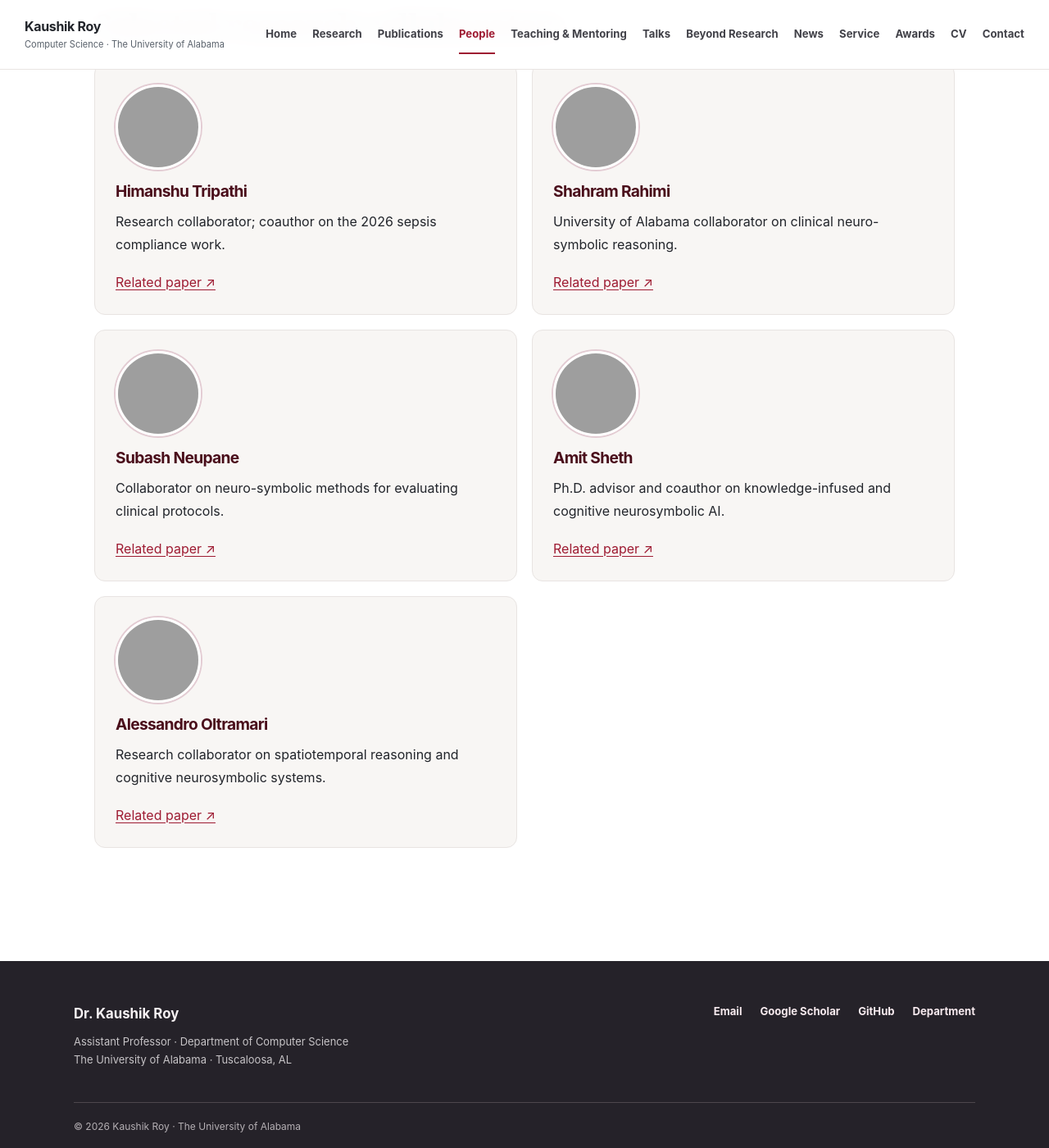
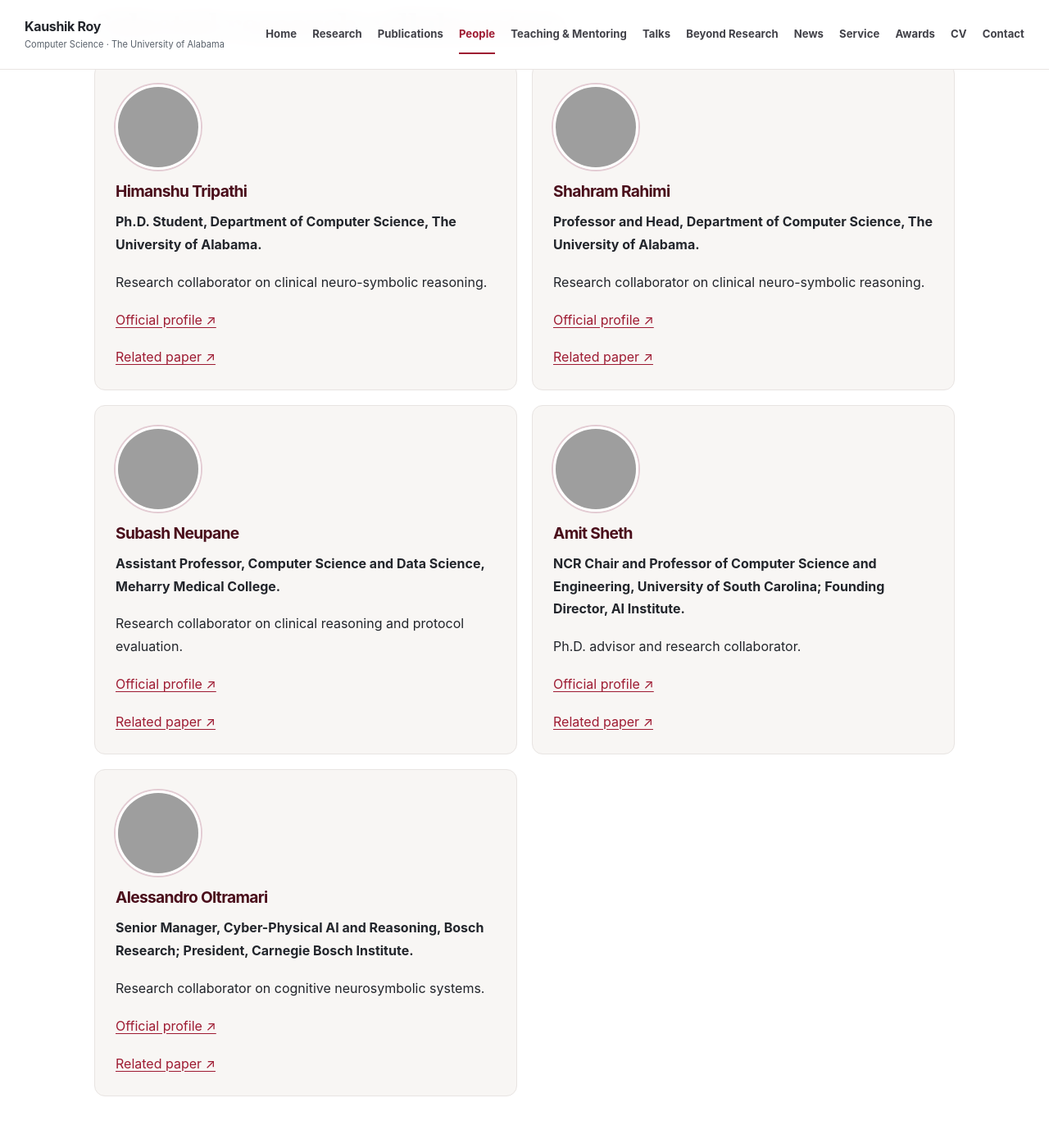
Before and after one commit to kauroy1994/home, a Jekyll site: the page built from _pages/people.md, in a window 1280 px wide and 1400 px high, scrolled down 1354 px, cut to the strip 0-1400 px from the top of the window. Shown: the whole strip at 82% size. Built offline with Jekyll 4.4.1, drawn with Linux system fonts in a browser that asks for light colours; grey boxes are pictures that could not be loaded.

Commit message:
Add current official titles and institutional affiliations to research collaborator profiles

```diff
--- a/_pages/people.md
+++ b/_pages/people.md
@@ -23,9 +23,9 @@ I am affiliated with the <a href="https://sites.ua.edu/brains/">BRAINS Lab</a> (
 ## Selected research collaborators
 
 <div class="mini-grid">
-  <div class="info-card collaborator-card"><img src="https://raw.githubusercontent.com/kauroy1994/AAAI-Symposium-Concept/main/assets/organizers/himanshu-tripathi.jpg" alt="Portrait of Himanshu Tripathi" loading="lazy" onerror="this.style.display='none'"><h3>Himanshu Tripathi</h3><p>Research collaborator; coauthor on the 2026 sepsis compliance work.</p><p><a href="https://arxiv.org/abs/2608.13617">Related paper ↗</a></p></div>
-  <div class="info-card collaborator-card"><img src="https://raw.githubusercontent.com/kauroy1994/AAAI-Symposium-Concept/main/assets/organizers/shahram-rahimi.jpg" alt="Portrait of Shahram Rahimi" loading="lazy" onerror="this.style.display='none'"><h3>Shahram Rahimi</h3><p>University of Alabama collaborator on clinical neuro-symbolic reasoning.</p><p><a href="https://arxiv.org/abs/2608.13617">Related paper ↗</a></p></div>
-  <div class="info-card collaborator-card"><img src="https://raw.githubusercontent.com/kauroy1994/AAAI-Symposium-Concept/main/assets/organizers/subash-neupane.jpg" alt="Portrait of Subash Neupane" loading="lazy" onerror="this.style.display='none'"><h3>Subash Neupane</h3><p>Collaborator on neuro-symbolic methods for evaluating clinical protocols.</p><p><a href="https://arxiv.org/abs/2608.13617">Related paper ↗</a></p></div>
-  <div class="info-card collaborator-card"><img src="https://sc.edu/study/colleges_schools/engineering_and_computing/images/headshots/amitsheth.jpg" alt="Portrait of Amit Sheth" loading="lazy" onerror="this.style.display='none'"><h3>Amit Sheth</h3><p>Ph.D. advisor and coauthor on knowledge-infused and cognitive neurosymbolic AI.</p><p><a href="https://doi.org/10.1109/MIS.2025.3561487">Related paper ↗</a></p></div>
-  <div class="info-card collaborator-card"><img src="https://raw.githubusercontent.com/kauroy1994/AAAI-Symposium-Concept/main/assets/organizers/alessandro-oltramari.jpg" alt="Portrait of Alessandro Oltramari" loading="lazy" onerror="this.style.display='none'"><h3>Alessandro Oltramari</h3><p>Research collaborator on spatiotemporal reasoning and cognitive neurosymbolic systems.</p><p><a href="https://ojs.aaai.org/index.php/AAAI-SS/article/view/31204">Related paper ↗</a></p></div>
+  <div class="info-card collaborator-card"><img src="https://raw.githubusercontent.com/kauroy1994/AAAI-Symposium-Concept/main/assets/organizers/himanshu-tripathi.jpg" alt="Portrait of Himanshu Tripathi" loading="lazy" onerror="this.style.display='none'"><h3>Himanshu Tripathi</h3><p><strong>Ph.D. Student, Department of Computer Science, The University of Alabama.</strong></p><p>Research collaborator on clinical neuro-symbolic reasoning.</p><p><a href="https://sites.ua.edu/brains/team/">Official profile ↗</a></p><p><a href="https://arxiv.org/abs/2608.13617">Related paper ↗</a></p></div>
+  <div class="info-card collaborator-card"><img src="https://raw.githubusercontent.com/kauroy1994/AAAI-Symposium-Concept/main/assets/organizers/shahram-rahimi.jpg" alt="Portrait of Shahram Rahimi" loading="lazy" onerror="this.style.display='none'"><h3>Shahram Rahimi</h3><p><strong>Professor and Head, Department of Computer Science, The University of Alabama.</strong></p><p>Research collaborator on clinical neuro-symbolic reasoning.</p><p><a href="https://cs.ua.edu/about/">Official profile ↗</a></p><p><a href="https://arxiv.org/abs/2608.13617">Related paper ↗</a></p></div>
+  <div class="info-card collaborator-card"><img src="https://raw.githubusercontent.com/kauroy1994/AAAI-Symposium-Concept/main/assets/organizers/subash-neupane.jpg" alt="Portrait of Subash Neupane" loading="lazy" onerror="this.style.display='none'"><h3>Subash Neupane</h3><p><strong>Assistant Professor, Computer Science and Data Science, Meharry Medical College.</strong></p><p>Research collaborator on clinical reasoning and protocol evaluation.</p><p><a href="https://meharry.edu/faculty_staff/neupane-subash/">Official profile ↗</a></p><p><a href="https://arxiv.org/abs/2608.13617">Related paper ↗</a></p></div>
+  <div class="info-card collaborator-card"><img src="https://sc.edu/study/colleges_schools/engineering_and_computing/images/headshots/amitsheth.jpg" alt="Portrait of Amit Sheth" loading="lazy" onerror="this.style.display='none'"><h3>Amit Sheth</h3><p><strong>NCR Chair and Professor of Computer Science and Engineering, University of South Carolina; Founding Director, AI Institute.</strong></p><p>Ph.D. advisor and research collaborator.</p><p><a href="https://www.sc.edu/study/colleges_schools/engineering_and_computing/faculty-staff/amitsheth.php">Official profile ↗</a></p><p><a href="https://doi.org/10.1109/MIS.2025.3561487">Related paper ↗</a></p></div>
+  <div class="info-card collaborator-card"><img src="https://raw.githubusercontent.com/kauroy1994/AAAI-Symposium-Concept/main/assets/organizers/alessandro-oltramari.jpg" alt="Portrait of Alessandro Oltramari" loading="lazy" onerror="this.style.display='none'"><h3>Alessandro Oltramari</h3><p><strong>Senior Manager, Cyber-Physical AI and Reasoning, Bosch Research; President, Carnegie Bosch Institute.</strong></p><p>Research collaborator on cognitive neurosymbolic systems.</p><p><a href="https://www.bosch.com/research/about-bosch-research/our-research-experts/alessandro-oltramari/">Official profile ↗</a></p><p><a href="https://ojs.aaai.org/index.php/AAAI-SS/article/view/31204">Related paper ↗</a></p></div>
 </div>
```
